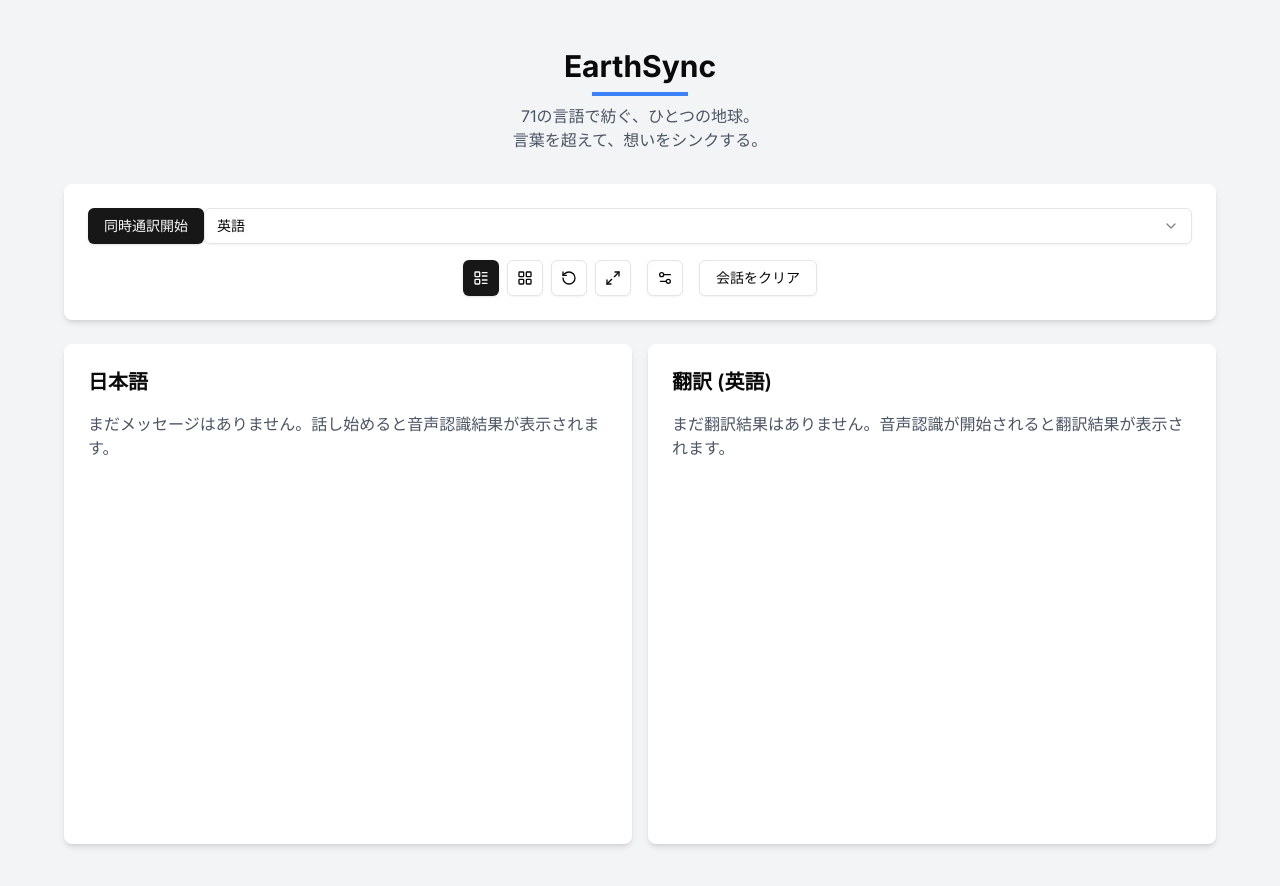
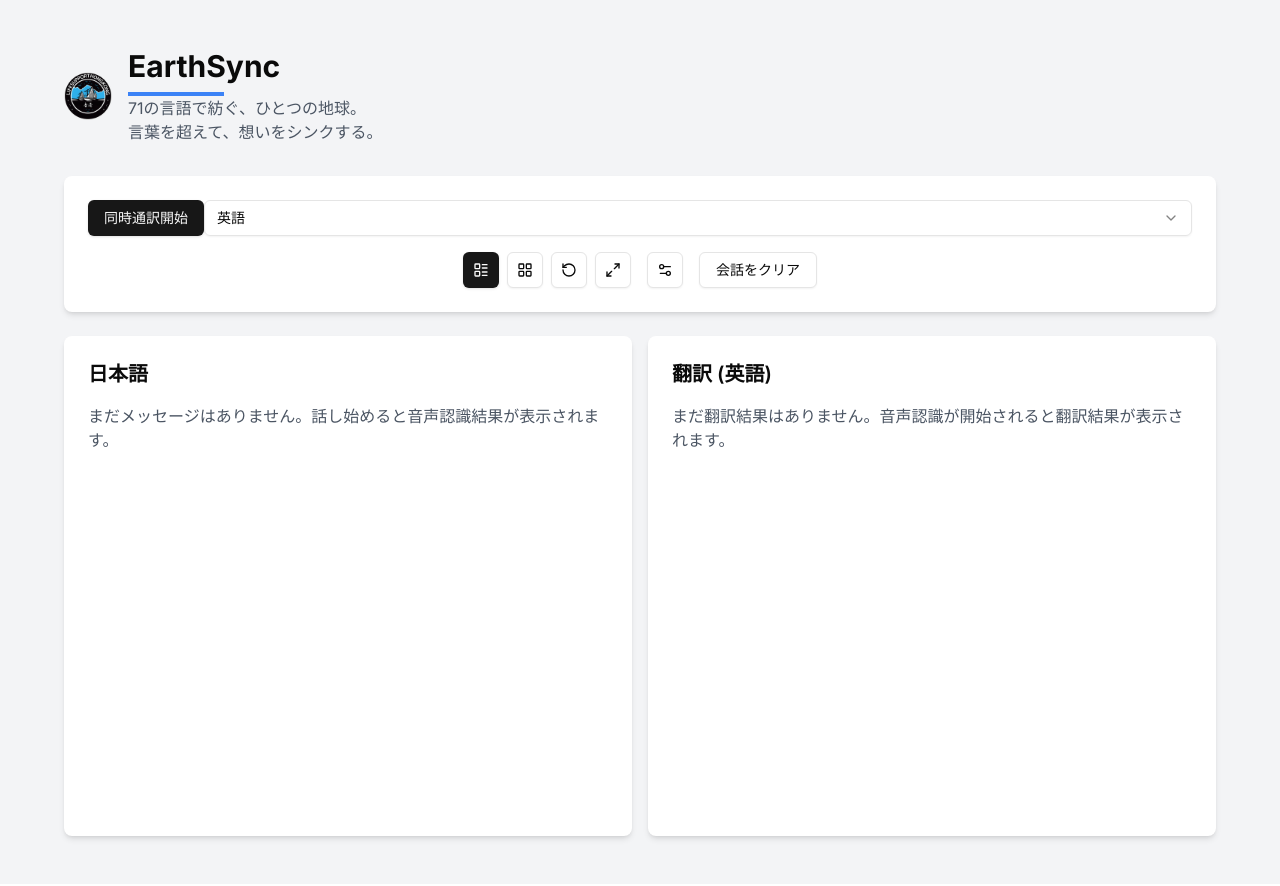
Before and after one commit to cantoneseslang/simultaneous-interpretation-system, a Next.js app: page / in a window 1280 px wide. Shown: the top 886 px of the page. Built offline with nearby package versions, Linux system fonts and the light colour scheme.

Commit message:
Update code with new changes

```diff
--- a/app/page.tsx
+++ b/app/page.tsx
@@ -1,6 +1,7 @@
 'use client'
 
 import { useState, useRef, useEffect, useMemo } from 'react'
+import Image from 'next/image'
 import { Button } from "@/components/ui/button"
 import { Select, SelectContent, SelectItem, SelectTrigger, SelectValue } from "@/components/ui/select"
 import { Switch } from "@/components/ui/switch"
@@ -189,15 +190,27 @@
 return (
   <div className="min-h-screen bg-gray-100 py-12 px-4 sm:px-6 lg:px-8">
     <div className="max-w-6xl mx-auto">
-      <div className="text-center mb-8">
-        <h1 className="text-3xl font-bold mb-2">
-          EarthSync
-          <div className="h-1 w-24 bg-blue-500 mx-auto mt-2"></div>
-        </h1>
-        <p className="text-center text-gray-600">
-          71の言語で紡ぐ、ひとつの地球。<br />
-          言葉を超えて、想いをシンクする。
-        </p>
+      <div className="flex items-center justify-between mb-8">
+        <div className="flex items-center">
+          <Image
+            src="/assets/logo/lifesupport-icon-512x512.png"
+            alt="Life Support Icon"
+            width={48}
+            height={48}
+            priority
+            className="h-12 w-auto"
+          />
+          <div className="ml-4">
+            <h1 className="text-3xl font-bold">
+              EarthSync
+              <div className="h-1 w-24 bg-blue-500 mt-2"></div>
+            </h1>
+            <p className="text-gray-600">
+              71の言語で紡ぐ、ひとつの地球。<br />
+              言葉を超えて、想いをシンクする。
+            </p>
+          </div>
+        </div>
       </div>
 
       <div className="bg-white shadow-md rounded-lg p-6 mb-6">
```
Also changed, not shown: public/assets/logo/lifesupport-icon-512x512.png (renamed from public/assets/logo/ライフサポートアイコン 512 x 512 px.png), 1 other file (tests, documents, lock files or other folders).
